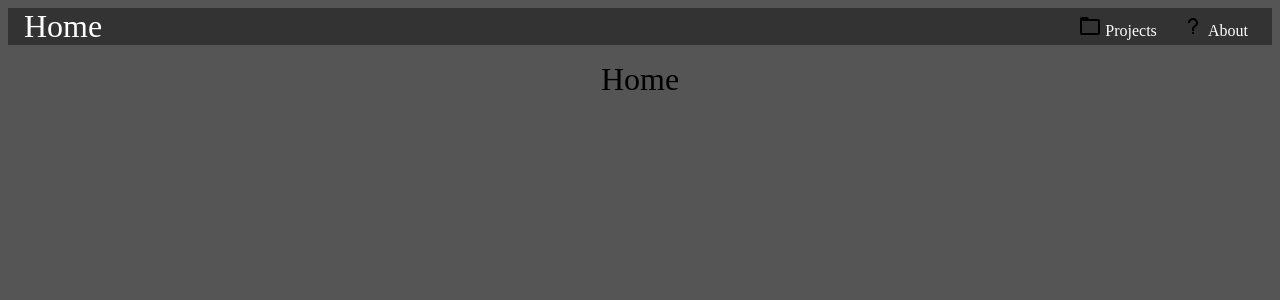
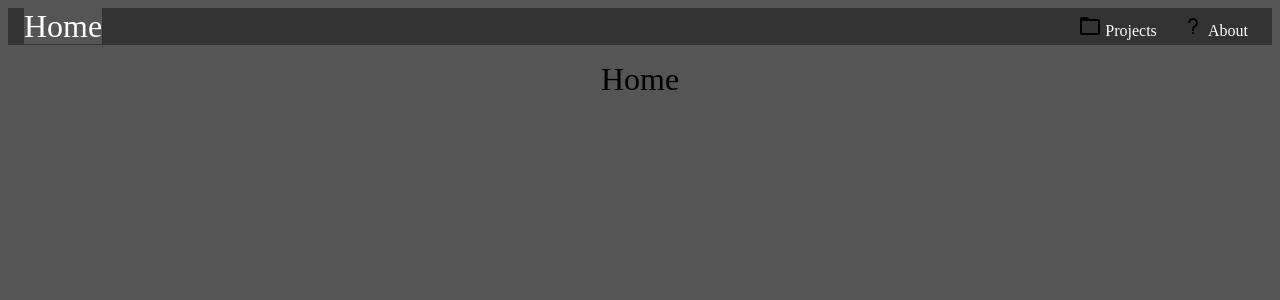
Before and after one commit to DemonMage/demonmage.com, a React (Vite) app in the folder demonmage.com/: page / in a window 1280 px wide. Shown: the top 300 px of the page. Built offline with nearby package versions, Linux system fonts and the light colour scheme.

Commit message:
Added styling for the active NavBarItem

```diff
--- a/demonmage.com/src/components/NavBar.css
+++ b/demonmage.com/src/components/NavBar.css
@@ -45,6 +45,10 @@
   height: 100%;
 }
 
+.navbar-container a.active {
+  background-color: #555;
+}
+
 .navbar-container li.active {
   color: #555;
 }
--- a/demonmage.com/src/components/NavBarItem.jsx
+++ b/demonmage.com/src/components/NavBarItem.jsx
@@ -1,15 +1,16 @@
-import { Link } from "react-router-dom";
+import { NavLink, useResolvedPath } from "react-router-dom";
 
 //Represents a single encapsulated item in the navbar
 function NavBarItem({ image, link, name, ...props }) {
-  const path = window.location.pathname;
-  let className =
+  const className =
     props.className === undefined ? "navbar-item" : props.className;
+
+  const resolvedPath = useResolvedPath(link);
 
   return (
     <div className={className}>
       {image && <img src={image} />}
-      <Link to={link}>{name}</Link>
+      <NavLink to={resolvedPath}>{name}</NavLink>
     </div>
   );
 }
```
